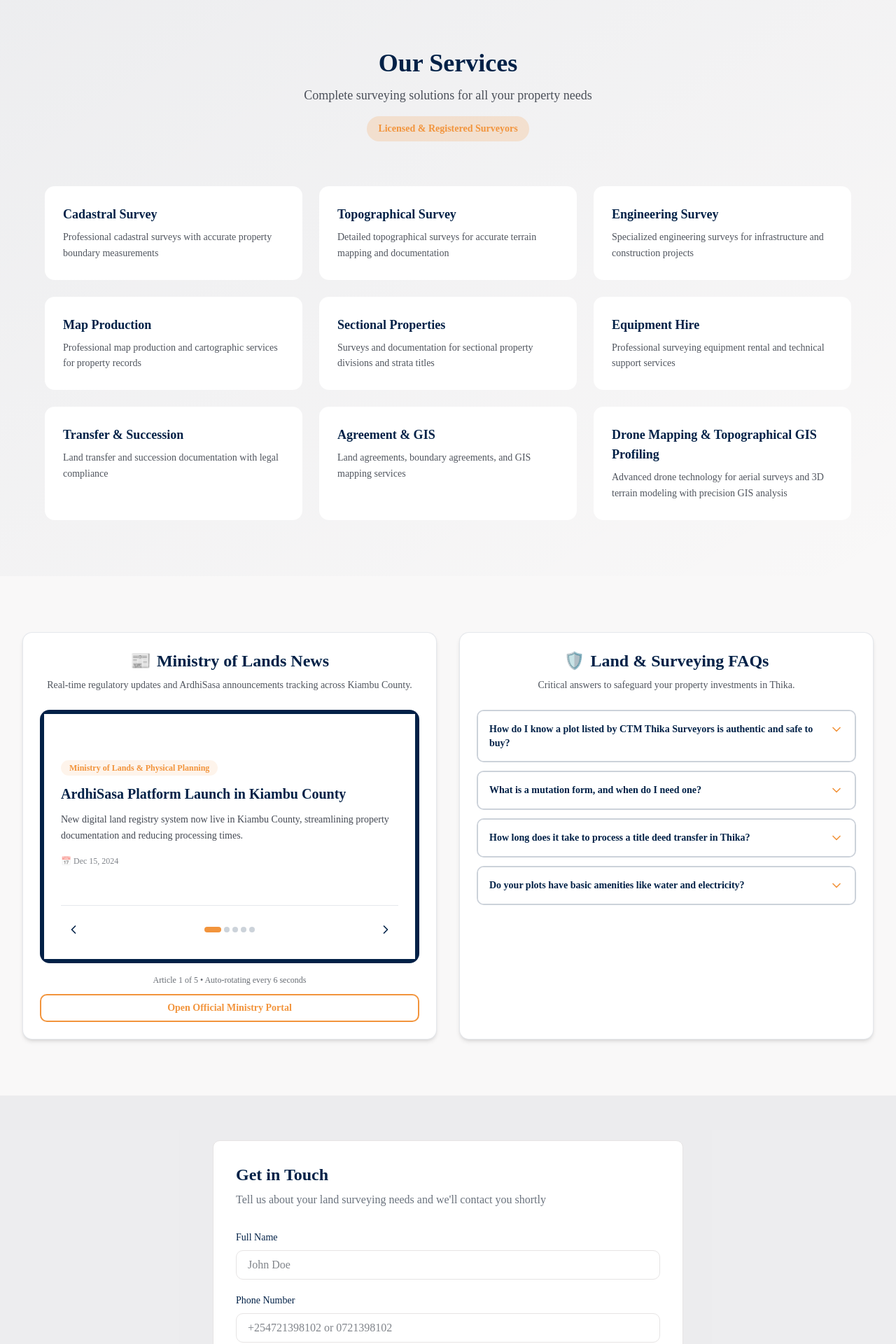
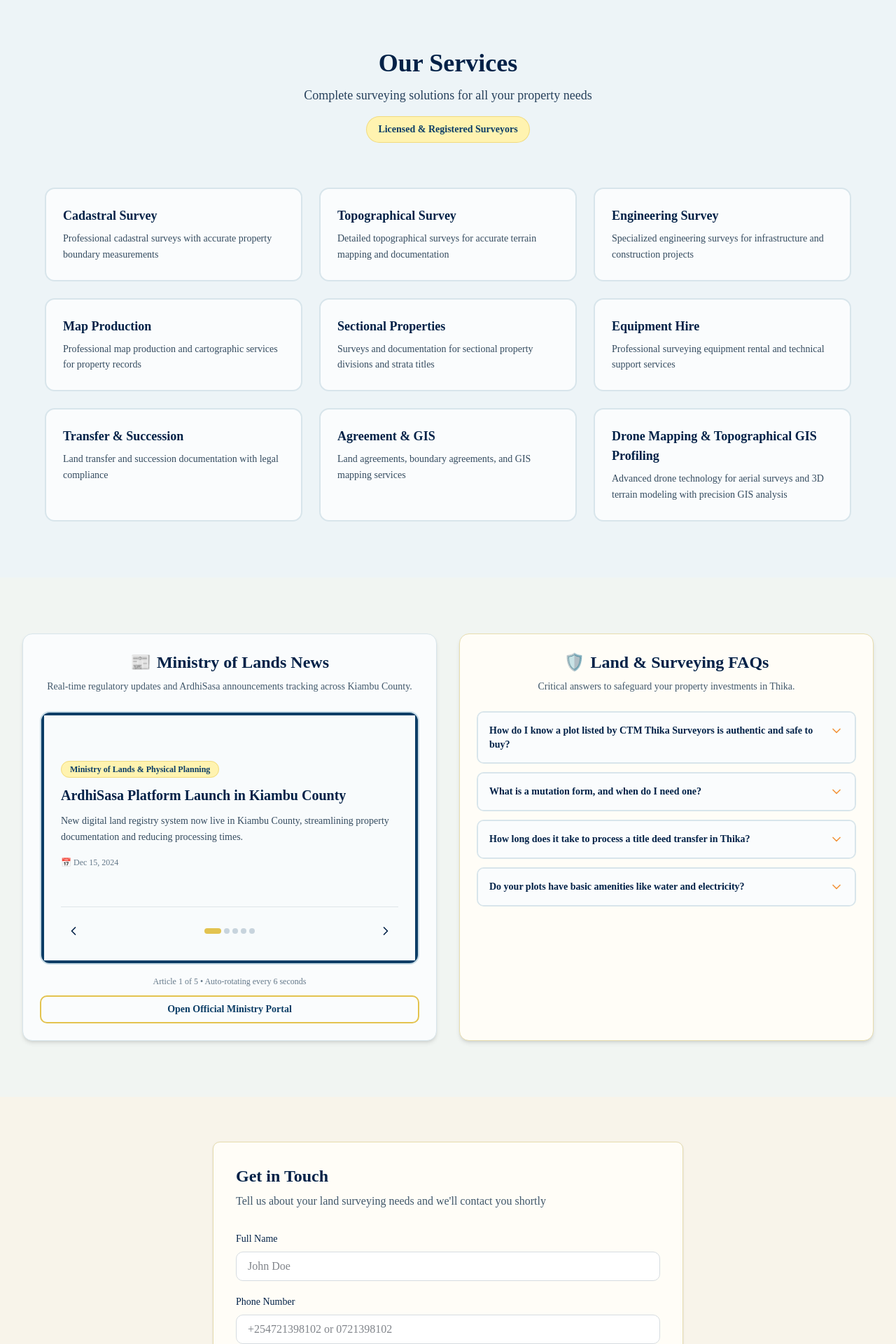
Before and after one commit to eustusgithinji597-afk/CTM-Thika-Land-Surveyors, a Next.js app: page / in a window 1280 px wide. Shown: the part 1180-3100 px from the top of the page at 70% size. Built offline with nearby package versions, Linux system fonts and the light colour scheme; no server answers; the database is empty.

Commit message:
background colours

```diff
--- a/app/page.tsx
+++ b/app/page.tsx
@@ -48,10 +48,12 @@ export default async function Home() {
 
       <Services />
 
-      <div className="grid grid-cols-1 lg:grid-cols-2 gap-8 px-4 sm:px-6 lg:px-8 py-20 max-w-7xl mx-auto">
-        <LandsNewsWidget />
-        <PropertyFAQ />
-      </div>
+      <section className="bg-[#F1F5F2] px-4 sm:px-6 lg:px-8 py-20">
+        <div className="grid grid-cols-1 lg:grid-cols-2 gap-8 max-w-7xl mx-auto">
+          <LandsNewsWidget />
+          <PropertyFAQ />
+        </div>
+      </section>
 
       <LeadForm />
       <Footer />
--- a/components/landing/lands-news-widget.tsx
+++ b/components/landing/lands-news-widget.tsx
@@ -82,7 +82,7 @@ export function LandsNewsWidget() {
   const currentArticle = newsArticles[currentIndex];
 
   return (
-    <div className="bg-white rounded-xl shadow-md border border-primary/10">
+    <div className="bg-[#FAFCFD] rounded-xl shadow-md border border-[#D8E5EB]">
       <div className="p-6">
         {/* Header Section */}
         <div className="text-center mb-6">
@@ -90,14 +90,14 @@ export function LandsNewsWidget() {
             <span className="text-2xl">📰</span>
             Ministry of Lands News
           </h3>
-          <p className="text-sm text-foreground/70 leading-relaxed">
+          <p className="text-sm text-[#40576A] leading-relaxed">
             Real-time regulatory updates and ArdhiSasa announcements tracking across Kiambu County.
           </p>
         </div>
 
         {/* News Carousel */}
-        <div className="w-full rounded-xl overflow-hidden border-2 border-primary/20 bg-primary p-1 mb-4">
-          <div className="bg-white h-[350px] flex flex-col justify-between p-6 relative overflow-hidden">
+        <div className="w-full rounded-xl overflow-hidden border-2 border-[#C9DCE6] bg-[#0B3D66] p-1 mb-4">
+          <div className="bg-[#F8FBFC] h-[350px] flex flex-col justify-between p-6 relative overflow-hidden">
             {/* Article Content with Animation */}
             <div className="flex-1 flex flex-col justify-center">
               <div
@@ -105,17 +105,17 @@ export function LandsNewsWidget() {
                 className="animate-in fade-in-50 slide-in-from-right-1/2 duration-500"
               >
                 <div className="mb-3 inline-block">
-                  <span className="text-xs font-semibold text-accent bg-accent/10 px-3 py-1 rounded-full">
+                  <span className="text-xs font-semibold text-[#0B3D66] bg-[#FFF3B0] px-3 py-1 rounded-full border border-[#E3C34F]/50">
                     {currentArticle.source}
                   </span>
                 </div>
                 <h4 className="text-xl font-bold text-primary mb-3 line-clamp-2">
                   {currentArticle.title}
                 </h4>
-                <p className="text-sm text-foreground/75 mb-4 line-clamp-3 leading-relaxed">
+                <p className="text-sm text-[#344B5F] mb-4 line-clamp-3 leading-relaxed">
                   {currentArticle.description}
                 </p>
-                <p className="text-xs text-foreground/50 font-medium">
+                <p className="text-xs text-[#65798A] font-medium">
                   📅 {currentArticle.date}
                 </p>
               </div>
@@ -125,7 +125,7 @@ export function LandsNewsWidget() {
             <div className="flex items-center justify-between mt-4 pt-4 border-t border-primary/10">
               <button
                 onClick={goToPrevious}
-                className="p-2 hover:bg-primary/10 rounded-full transition-colors duration-200"
+                className="p-2 hover:bg-[#DDEAF0] rounded-full transition-colors duration-200"
                 aria-label="Previous article"
               >
                 <ChevronLeft className="w-5 h-5 text-primary" />
@@ -143,8 +143,8 @@ export function LandsNewsWidget() {
                     }}
                     className={`h-2 rounded-full transition-all duration-300 ${
                       index === currentIndex
-                        ? 'bg-accent w-6'
-                        : 'bg-primary/20 w-2 hover:bg-primary/40'
+                        ? 'bg-[#E3C34F] w-6'
+                        : 'bg-[#0B3D66]/20 w-2 hover:bg-[#0B3D66]/40'
                     }`}
                     aria-label={`Go to article ${index + 1}`}
                   />
@@ -153,7 +153,7 @@ export function LandsNewsWidget() {
 
               <button
                 onClick={goToNext}
-                className="p-2 hover:bg-primary/10 rounded-full transition-colors duration-200"
+                className="p-2 hover:bg-[#DDEAF0] rounded-full transition-colors duration-200"
                 aria-label="Next article"
               >
                 <ChevronRight className="w-5 h-5 text-primary" />
@@ -164,12 +164,12 @@ export function LandsNewsWidget() {
 
         {/* Info Text and Button */}
         <div className="text-center space-y-3">
-          <p className="text-xs text-foreground/60">
+          <p className="text-xs text-[#65798A]">
             Article {currentIndex + 1} of {newsArticles.length} • Auto-rotating every 6 seconds
           </p>
           <button
             onClick={handleOpenMinistryPortal}
-            className="w-full px-4 py-2 bg-transparent text-accent font-bold text-sm border-2 border-accent rounded-lg hover:bg-accent hover:text-primary transition-all duration-300"
+            className="w-full px-4 py-2 bg-transparent text-[#0B3D66] font-bold text-sm border-2 border-[#E3C34F] rounded-lg hover:bg-[#FFF3B0] transition-all duration-300"
           >
             Open Official Ministry Portal
           </button>
--- a/components/landing/lead-form.tsx
+++ b/components/landing/lead-form.tsx
@@ -58,11 +58,11 @@ export function LeadForm() {
   };
 
   return (
-    <section className="py-16 px-4 sm:px-6 lg:px-8 bg-primary/5" id="contact">
+    <section className="py-16 px-4 sm:px-6 lg:px-8 bg-[#F8F4EA]" id="contact">
       <div className="max-w-2xl mx-auto">
-        <div className="bg-white rounded-lg border border-border p-8">
+        <div className="bg-[#FFFDF7] rounded-lg border border-[#E7DDAF] p-8 shadow-sm">
           <h2 className="text-2xl font-bold text-primary mb-2">Get in Touch</h2>
-          <p className="text-muted-foreground mb-8">
+          <p className="text-[#40576A] mb-8">
             Tell us about your land surveying needs and we&apos;ll contact you shortly
           </p>
 
@@ -75,7 +75,7 @@ export function LeadForm() {
                 type="text"
                 placeholder="John Doe"
                 {...register('name')}
-                className="w-full px-4 py-2 border border-border rounded-lg focus:outline-none focus:ring-2 focus:ring-accent"
+                className="w-full px-4 py-2 bg-white border border-[#D6DCE0] rounded-lg focus:outline-none focus:ring-2 focus:ring-accent"
               />
               {errors.name && (
                 <p className="text-sm text-red-600 mt-1">{errors.name.message}</p>
@@ -90,7 +90,7 @@ export function LeadForm() {
                 type="tel"
                 placeholder="+254721398102 or 0721398102"
                 {...register('phone')}
-                className="w-full px-4 py-2 border border-border rounded-lg focus:outline-none focus:ring-2 focus:ring-accent"
+                className="w-full px-4 py-2 bg-white border border-[#D6DCE0] rounded-lg focus:outline-none focus:ring-2 focus:ring-accent"
               />
               {errors.phone && (
                 <p className="text-sm text-red-600 mt-1">{errors.phone.message}</p>
@@ -103,7 +103,7 @@ export function LeadForm() {
               </label>
               <select
                 {...register('serviceType')}
-                className="w-full px-4 py-2 border border-border rounded-lg focus:outline-none focus:ring-2 focus:ring-accent"
+                className="w-full px-4 py-2 bg-white border border-[#D6DCE0] rounded-lg focus:outline-none focus:ring-2 focus:ring-accent"
               >
                 <option value="">Select a service</option>
                 <option value="survey">Land Surveying</option>
--- a/components/landing/property-faq.tsx
+++ b/components/landing/property-faq.tsx
@@ -44,7 +44,7 @@ export function PropertyFAQ() {
   };
 
   return (
-    <div className="bg-white rounded-xl shadow-md border border-primary/10 p-6">
+    <div className="bg-[#FFFDF7] rounded-xl shadow-md border border-[#E7DDAF] p-6">
       <div>
         {/* Header Section */}
         <div className="text-center mb-6">
@@ -52,7 +52,7 @@ export function PropertyFAQ() {
             <span className="text-2xl">🛡️</span>
             Land & Surveying FAQs
           </h3>
-          <p className="text-sm text-foreground/70 leading-relaxed">
+          <p className="text-sm text-[#40576A] leading-relaxed">
             Critical answers to safeguard your property investments in Thika.
           </p>
         </div>
@@ -62,11 +62,11 @@ export function PropertyFAQ() {
           {faqItems.map((item) => (
             <div
               key={item.id}
-              className="border-2 border-primary/20 rounded-lg overflow-hidden bg-white hover:shadow-md transition-all duration-300"
+              className="border-2 border-[#D8E5EB] rounded-lg overflow-hidden bg-[#FAFCFD] hover:border-[#E3C34F] hover:shadow-md transition-all duration-300"
             >
               <button
                 onClick={() => toggleAccordion(item.id)}
-                className="w-full px-4 py-4 flex items-start justify-between bg-white hover:bg-primary/5 transition-colors duration-300 focus:outline-none focus:ring-2 focus:ring-accent focus:ring-offset-2"
+                className="w-full px-4 py-4 flex items-start justify-between bg-[#FAFCFD] hover:bg-[#EDF4F7] transition-colors duration-300 focus:outline-none focus:ring-2 focus:ring-accent focus:ring-offset-2"
               >
                 <h4 className="text-sm font-bold text-primary text-left leading-snug pr-3">{item.question}</h4>
                 <ChevronDown
@@ -77,8 +77,8 @@ export function PropertyFAQ() {
               </button>
 
               {openId === item.id && (
-                <div className="px-4 py-4 bg-gradient-to-br from-white to-primary/2 border-t-2 border-primary/10">
-                  <p className="text-sm text-foreground/80 leading-relaxed">{item.answer}</p>
+                <div className="px-4 py-4 bg-[#F8FBFC] border-t-2 border-[#D8E5EB]">
+                  <p className="text-sm text-[#344B5F] leading-relaxed">{item.answer}</p>
                 </div>
               )}
             </div>
--- a/components/landing/services.tsx
+++ b/components/landing/services.tsx
@@ -39,13 +39,13 @@ export function Services() {
   ];
 
   return (
-    <section className="py-20 px-4 sm:px-6 lg:px-8 bg-gradient-to-br from-primary/5 to-transparent" id="services">
+    <section className="py-20 px-4 sm:px-6 lg:px-8 bg-[#EDF4F7]" id="services">
       <div className="max-w-6xl mx-auto">
         <div className="text-center mb-16">
           <h2 className="text-4xl font-bold text-primary mb-3">Our Services</h2>
-          <p className="text-lg text-foreground/70">Complete surveying solutions for all your property needs</p>
-          <div className="inline-block mt-4 px-4 py-2 bg-accent/20 rounded-full">
-            <p className="text-accent font-semibold text-sm">Licensed & Registered Surveyors</p>
+          <p className="text-lg text-[#27415C]">Complete surveying solutions for all your property needs</p>
+          <div className="inline-block mt-4 px-4 py-2 bg-[#FFF3B0] rounded-full border border-[#E3C34F]/50">
+            <p className="text-[#0B3D66] font-semibold text-sm">Licensed & Registered Surveyors</p>
           </div>
         </div>
 
@@ -59,12 +59,12 @@ export function Services() {
                 href={searchUrl}
                 target="_blank"
                 rel="noopener noreferrer"
-                className="bg-white rounded-xl border-2 border-transparent hover:border-accent hover:shadow-xl transition-all duration-300 group overflow-hidden block p-6"
+                className="bg-[#FAFCFD] rounded-xl border-2 border-[#D8E5EB] hover:border-[#E3C34F] hover:shadow-xl transition-all duration-300 group overflow-hidden block p-6"
               >
-                <h3 className="font-bold text-lg text-primary mb-2 group-hover:text-accent transition-colors duration-200">
+                <h3 className="font-bold text-lg text-primary mb-2 group-hover:text-[#8A6A00] transition-colors duration-200">
                   {service.title}
                 </h3>
-                <p className="text-sm text-foreground/70 leading-relaxed">
+                <p className="text-sm text-[#344B5F] leading-relaxed">
                   {service.description}
                 </p>
               </a>
```
Also changed, not shown: 2 other files (tests, documents, lock files or other folders).
